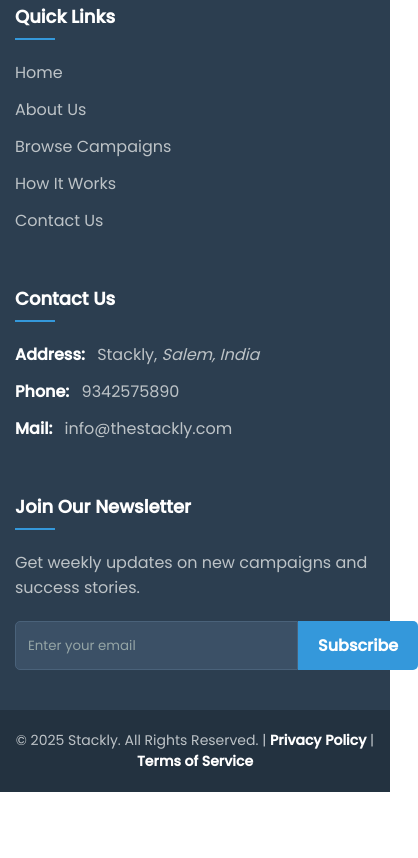
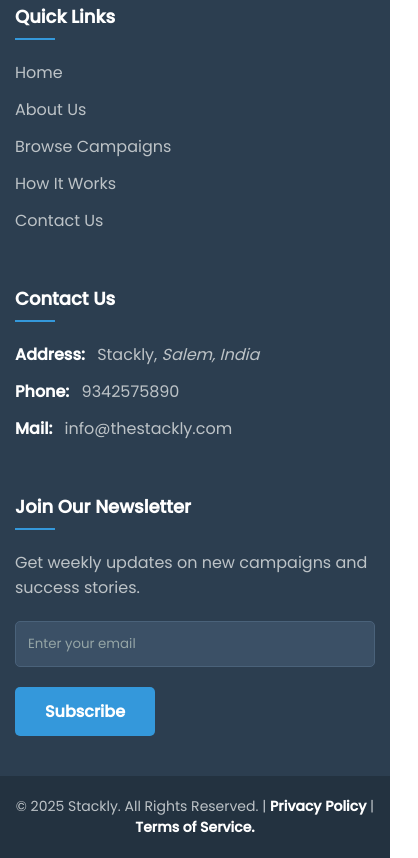
Before and after one commit to R-Kathiravan/Fundraising, a plain HTML site: page index.html in a window 390 px wide. Shown: the part 9351-10209 px from the top of the page, 418 px wide, since content can reach past the window. Before the commit the page ends 10143 px from the top, so only its background shows below. Drawn offline with nearby package versions, Linux system fonts and the light colour scheme.

Commit message:
Fixed Bug in Footer Section

```diff
--- a/about.css
+++ b/about.css
@@ -282,8 +282,13 @@
  @media (max-width:478px) {
     .newsletter-form{
         flex-wrap: wrap;
+        flex-direction: column;
         gap: 20px;
     }
+     .newsletter-form a {
+        width: 100px;
+        text-align: center;
+     }
  }
 
  .newsletter-form input {
--- a/index.html
+++ b/index.html
@@ -450,7 +450,7 @@
 
         <div class="footer-bottom-bar">
             <p>&copy; 2025 Stackly. All Rights Reserved. | <a href="404page.html">Privacy Policy</a> | <a
-                    href="404page.html">Terms of Service</a></p>
+                    href="404page.html">Terms of Service.</a></p>
         </div>
     </footer>
     <script src="https://unpkg.com/aos@next/dist/aos.js"></script>
--- a/style.css
+++ b/style.css
@@ -11,8 +11,8 @@
      --border-radius: 12px;
      --black: black;
      --white: white;
-     --faq-q:#2c3e50;
-     --fap-a:#7f8c8d;
+     --faq-q: #2c3e50;
+     --fap-a: #7f8c8d;
  }
 
  html.dark-mode {
@@ -29,6 +29,7 @@
      --faq-q: #e2e8f0;
      --fap-a: #a0aec0;
  }
+
  * {
      margin: 0;
      padding: 0;
@@ -95,6 +96,7 @@
  .btn-close {
      display: none;
  }
+
  .theme-toggle {
      width: 50px;
      height: 40px;
@@ -108,6 +110,7 @@
  .theme-toggle i {
      color: var(--black);
  }
+
  .hero {
      /* background-image: linear-gradient(rgba(0, 0, 0, 0.5), rgba(0, 0, 0, 0.5)), url('./assets/home-hero1.png'); */
      background-image: url('./assets/home-hero1.png');
@@ -251,7 +254,8 @@
          padding: 10px !important;
      }
  }
- .head{
+
+ .head {
      color: var(--black);
      /* text-align: center; */
  }
@@ -1028,6 +1032,26 @@
      display: flex;
  }
 
+ @media (max-width:478px) {
+     .newsletter-form {
+         flex-wrap: wrap;
+         flex-direction: column;
+         gap: 20px;
+     }
+
+     .newsletter-form a {
+         width: 100px;
+         text-align: center;
+     }
+
+     .newsletter-form input {
+         border-radius: 5px !important;
+     }
+     .newsletter-form a{
+        border-radius: 5px !important;
+     }
+ }
+
  .newsletter-form input {
      flex-grow: 1;
      border: 1px solid #4a627a;
```
Also changed, not shown: 404page.html (+13 -0 lines), about.html (+1 -1 lines). Lines whose indentation alone changed are shown as unchanged.
